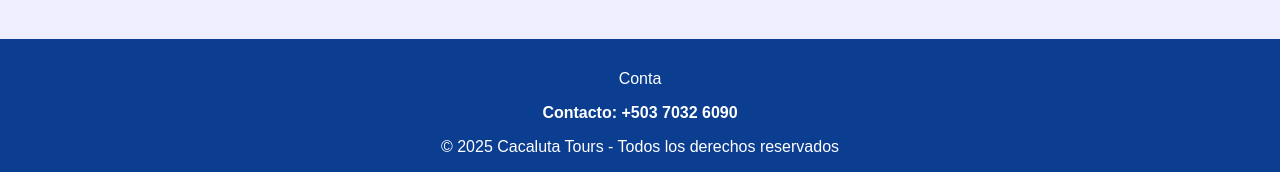
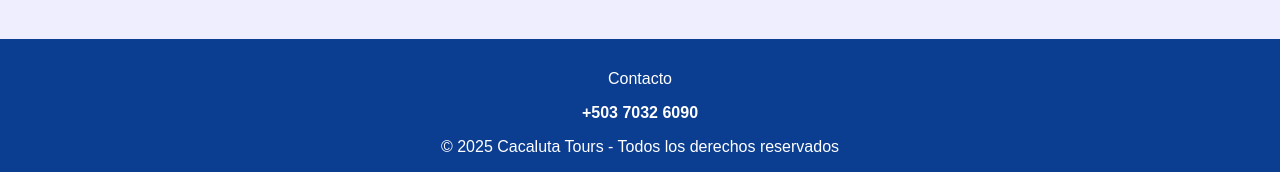
Before and after one commit to molinavalenzuela/cacaluta-tours-finca-el-mirador-, a plain HTML site: page index.html in a window 1280 px wide. Shown: the part 926-1098 px from the top of the page. Drawn offline with Linux system fonts and the light colour scheme.

Commit message:
Update index.html

```diff
--- a/index.html
+++ b/index.html
@@ -79,7 +79,7 @@
 </section>
 
 <footer>
-  <p>Conta<p style="color: white; font-weight: bold;">Contacto: +503 7032 6090</p>
+  <p>Contacto<p style="color: white; font-weight: bold;"> +503 7032 6090</p>
 
   <p>&copy; 2025 Cacaluta Tours - Todos los derechos reservados</p>
 </footer>
```
